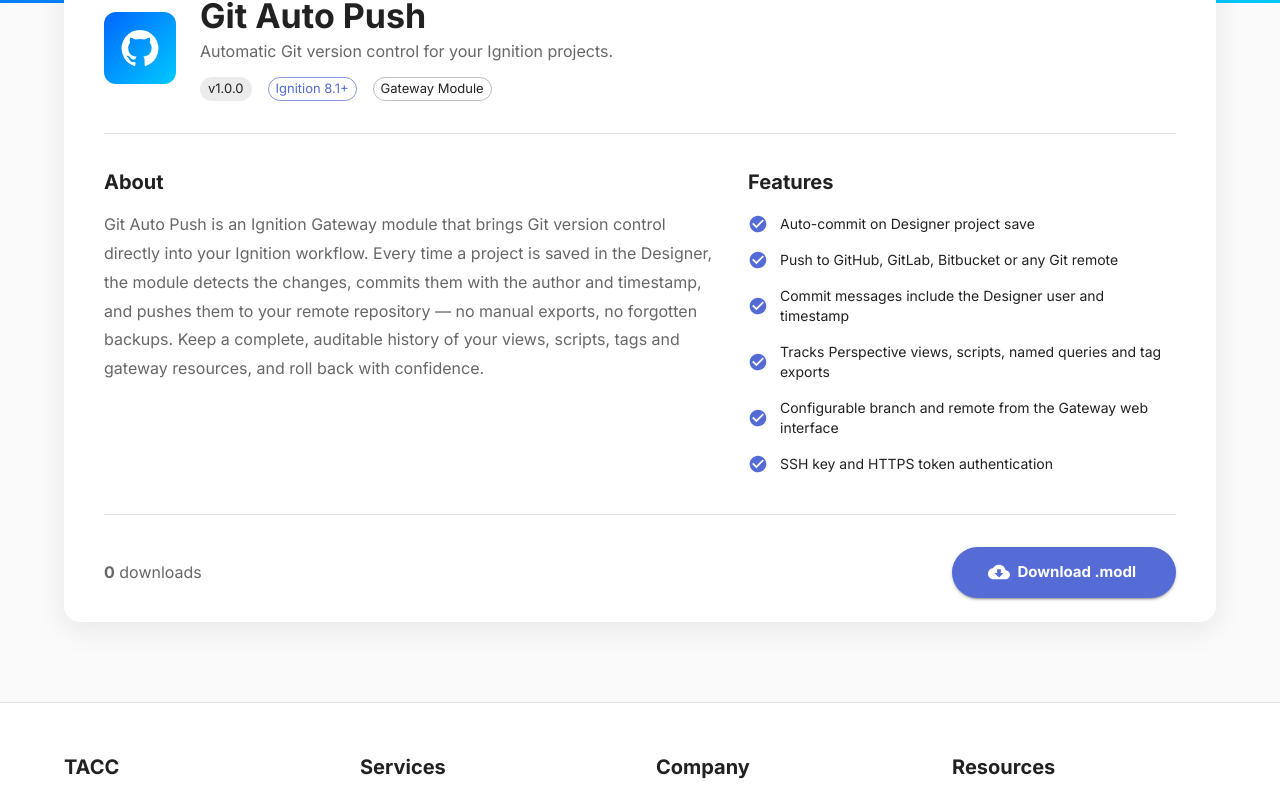
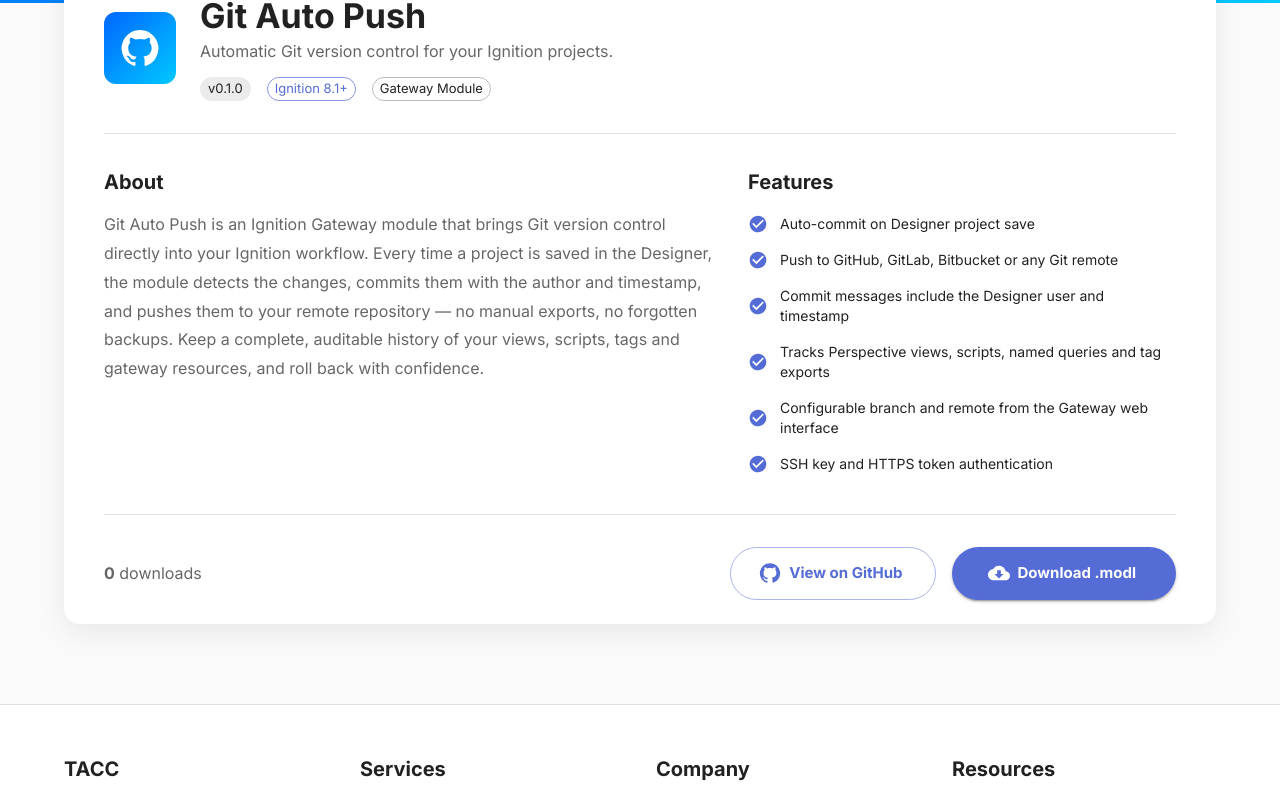
Before and after one commit to Ukwuani/tacc-echwood, a Next.js app in the folder tacc-webpages/: page /ignition-modules in a window 1280 px wide. Shown: the part 478-1275 px from the top of the page. Built offline with nearby package versions, Linux system fonts and the light colour scheme; no server answers; the database is empty.

Commit message:
feat: add page for modules

```diff
--- a/tacc-webpages/pages/ignition-modules.tsx
+++ b/tacc-webpages/pages/ignition-modules.tsx
@@ -29,6 +29,7 @@
   description: string;
   features: string[];
   downloadUrl: string;
+  sourceUrl: string;
   fileName: string;
 };
 
@@ -36,7 +37,7 @@
   {
     slug: 'git-auto-push',
     name: 'Git Auto Push',
-    version: '1.0.0',
+    version: '0.1.0',
     ignitionVersion: '8.1+',
     tagline: 'Automatic Git version control for your Ignition projects.',
     description:
@@ -52,8 +53,9 @@
       'Configurable branch and remote from the Gateway web interface',
       'SSH key and HTTPS token authentication',
     ],
-    downloadUrl: '/downloads/git-auto-push.modl',
-    fileName: 'Git-Auto-Push.modl',
+    downloadUrl: 'https://github.com/Ukwuani/git-ignition-module-automationcc/releases/download/v0.1.0/Git-Auto-Push-By-AutomationCC.modl',
+    sourceUrl: 'https://github.com/Ukwuani/git-ignition-module-automationcc/blob/main/Git-Auto-Push-By-AutomationCC.modl',
+    fileName: 'Git-Auto-Push-By-AutomationCC.modl',
   },
 ];
 
@@ -152,6 +154,18 @@
           <Typography color="text.secondary">
             <strong>{count === null ? '—' : count.toLocaleString()}</strong> downloads
           </Typography>
+          <Stack direction={{ xs: 'column', sm: 'row' }} spacing={2}>
+            <Button
+              variant="outlined"
+              size="large"
+              startIcon={<GitHub />}
+              href={module.sourceUrl}
+              target="_blank"
+              rel="noopener noreferrer"
+              sx={{ borderRadius: '50px', px: 4, py: 1.5, textTransform: 'none', fontWeight: 600 }}
+            >
+              View on GitHub
+            </Button>
             <Button
               variant="contained"
               size="large"
@@ -163,6 +177,7 @@
             >
               Download .modl
             </Button>
+          </Stack>
         </Stack>
       </CardContent>
     </Card>
```
Lines whose indentation alone changed are shown as unchanged.
